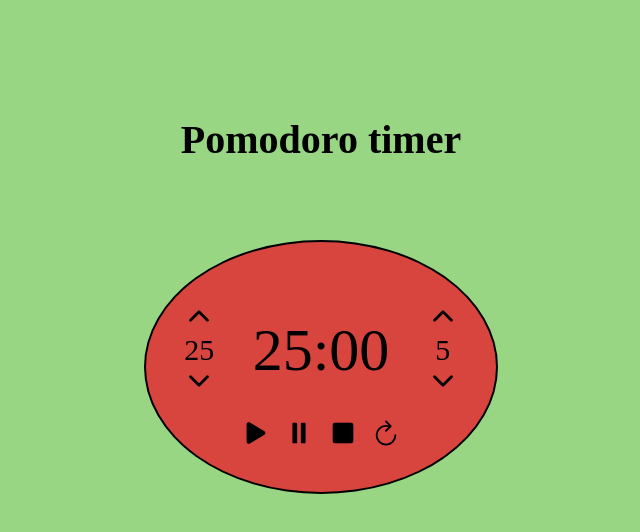
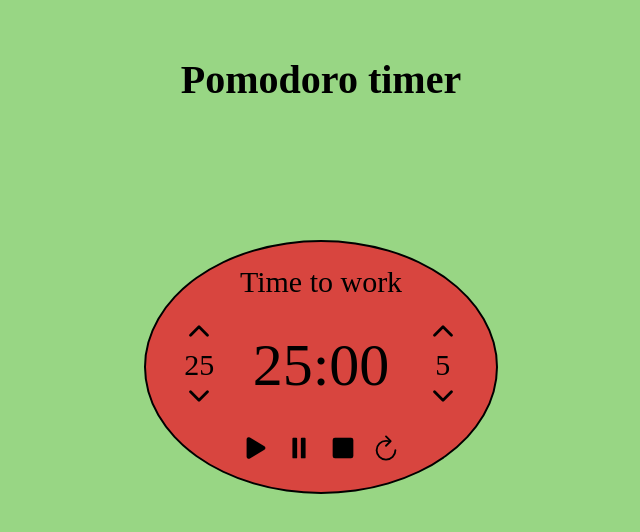
Before and after one commit to ARodrigues92/odin-pomodoro, a plain HTML site: page index.html in a window 1280 px wide. Shown: the whole page, without its empty margins (319-959 px from the left). Drawn offline with nearby package versions, Linux system fonts and the light colour scheme.

Commit message:
Add display for timer type

```diff
--- a/css/main.css
+++ b/css/main.css
@@ -10,7 +10,7 @@ body{
 
 #h1-container{
   height: 20vh;
-  align-items: flex-end;
+  align-items: center;
 }
 
 h1{
@@ -23,13 +23,17 @@ h1{
   display: flex;
   flex-direction: column;
   align-items: center;
-  margin-top: 10vh;
+}
+
+#timer-type-display{
+  font-size: 30px;
 }
 
 #pomodoro-container{
   flex-direction: column;
   width: 20vw;
   height: 30vh;
+  margin-top: 10vh;
   min-width: 350px;
   min-height: 250px;
   background-color: #d8453f;
--- a/index.html
+++ b/index.html
@@ -16,6 +16,7 @@
     </div>
     <div id="main-container">
       <div id="pomodoro-container" class="flex-center">
+        <p id="timer-type-display">Time to work</p>
         <div id="timers-container">
           <div class="container">
             <button class="timer-controls up" value="work-time-up"><ion-icon name="chevron-up"></ion-icon></button>
--- a/main.js
+++ b/main.js
@@ -1,3 +1,4 @@
+const timerTypeDisplay = document.getElementById("timer-type-display");
 const timerControls = document.querySelectorAll(".timer-controls");
 const workTime = document.getElementById("work-time");
 const display = document.getElementById("display");
@@ -100,9 +101,11 @@ let timer = new timers(function(){
 
   if (timer.totalSeconds === 0 && !isRestTime){
     isRestTime = true;
+    timerTypeDisplay.innerText = "Time to Rest";
     timer.start(restTimeSelected * 60)
   }else if (timer.totalSeconds === 0 && isRestTime){
     isRestTime = false;
+    timerTypeDisplay.innerText = "Time to Work";
     timer.start(workTimeSelected * 60);
   }
 }, 1000);
```
